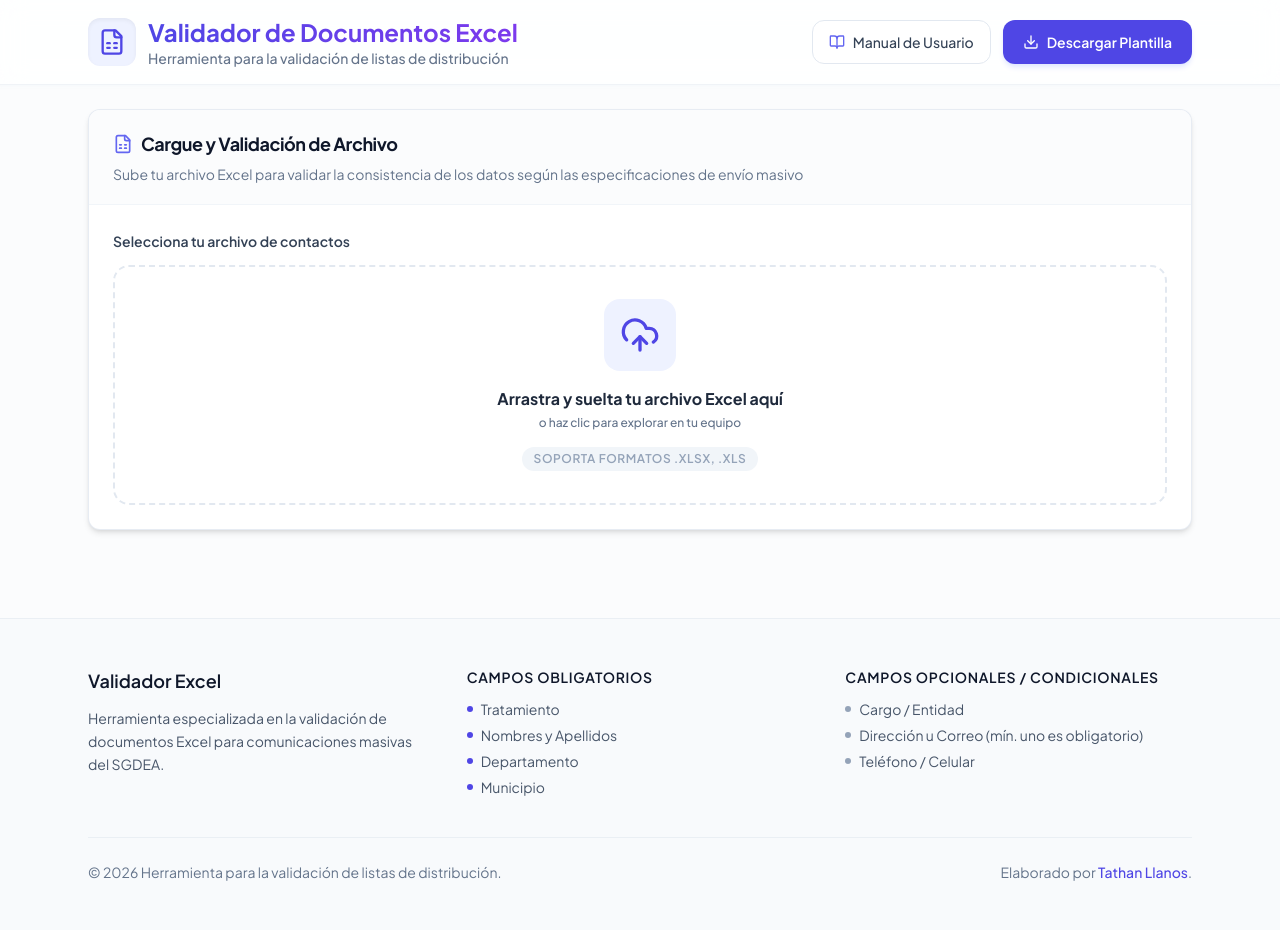
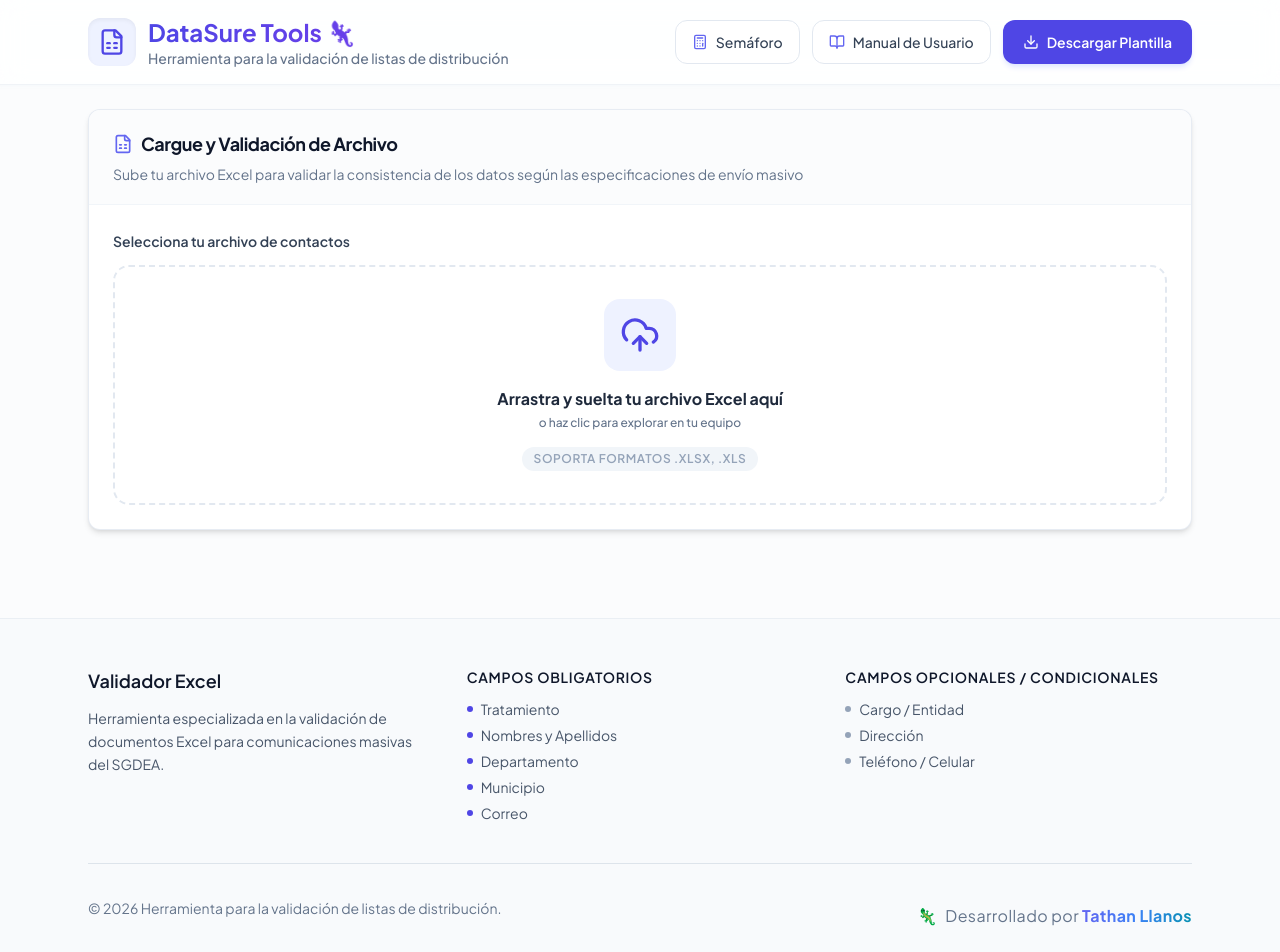
Before and after one commit to jomallaru/Validador-Masivas, a Next.js app: page / in a window 1280 px wide. Shown: the top 952 px of the page. Before the commit the page ends 930 px from the top, so only its background shows below. Built offline with nearby package versions, Linux system fonts and the light colour scheme.

Commit message:
Semaforo

```diff
--- a/app/components/footer.tsx
+++ b/app/components/footer.tsx
@@ -29,6 +29,10 @@ export default function Footer() {
                 <span className="h-1.5 w-1.5 rounded-full bg-indigo-600"></span>
                 Municipio
               </li>
+              <li className="flex items-center gap-2">
+                <span className="h-1.5 w-1.5 rounded-full bg-indigo-600"></span>
+                Correo
+              </li>
             </ul>
           </div>
 
@@ -41,7 +45,7 @@ export default function Footer() {
               </li>
               <li className="flex items-center gap-2">
                 <span className="h-1.5 w-1.5 rounded-full bg-slate-400"></span>
-                Dirección u Correo (mín. uno es obligatorio)
+                Dirección
               </li>
               <li className="flex items-center gap-2">
                 <span className="h-1.5 w-1.5 rounded-full bg-slate-400"></span>
@@ -51,20 +55,23 @@ export default function Footer() {
           </div>
         </div>
 
-        <div className="border-t border-slate-200/60 dark:border-slate-800 mt-10 pt-6 flex flex-col md:flex-row items-center justify-between gap-4">
+        <div className="border-t border-slate-300/60 dark:border-slate-800 mt-10 pt-6 flex flex-col md:flex-row items-center justify-between gap-4">
           <p className="text-sm text-slate-500 dark:text-slate-400">
             © 2026 Herramienta para la validación de listas de distribución.
           </p>
-          <p className="text-sm text-slate-500 dark:text-slate-400">
-            Elaborado por{" "}
+          <p className="mt-4 flex items-center justify-center gap-2 text-base tracking-wide text-slate-500 dark:text-slate-400">
+            <span className="text-base">🦎</span>
+            <span>
+              Desarrollado por{" "}
               <a
                 href="https://github.com/jomallaru"
-              className="text-indigo-600 hover:text-indigo-700 dark:text-indigo-400 font-medium hover:underline transition-colors"
                 target="_blank"
                 rel="noopener noreferrer"
+                className="font-bold bg-gradient-to-r from-indigo-500 via-blue-500 to-cyan-600 bg-clip-text text-transparent hover:opacity-80 transition-opacity"
               >
                 Tathan Llanos
-            </a>.
+              </a>
+            </span>
           </p>
         </div>
       </div>
--- a/app/components/header.tsx
+++ b/app/components/header.tsx
@@ -1,14 +1,15 @@
 "use client"
 
-import { FileSpreadsheet, Download, BookOpen } from "lucide-react"
+import { FileSpreadsheet, Download, BookOpen, Calculator } from "lucide-react"
 import { Button } from "@/components/ui/button"
 
 interface HeaderProps {
   onDownloadTemplate: () => void
   onShowManual: () => void
+  onShowSemaforo: () => void
 }
 
-export default function Header({ onDownloadTemplate, onShowManual }: HeaderProps) {
+export default function Header({ onDownloadTemplate, onShowManual, onShowSemaforo }: HeaderProps) {
   return (
     <header className="sticky top-0 z-50 backdrop-blur-md bg-white/80 border-b border-slate-200/50 shadow-sm shadow-slate-100/50 dark:bg-slate-900/80 dark:border-slate-800/40 transition-all">
       <div className="max-w-6xl mx-auto px-6 py-4">
@@ -19,7 +20,7 @@ export default function Header({ onDownloadTemplate, onShowManual }: HeaderProps
             </div>
             <div>
               <h1 className="text-xl md:text-2xl font-bold bg-gradient-to-r from-indigo-600 to-violet-600 bg-clip-text text-transparent dark:from-indigo-400 dark:to-violet-400">
-                Validador de Documentos Excel
+                DataSure Tools 🦎
               </h1>
               <p className="text-xs md:text-sm text-slate-500 dark:text-slate-400 font-medium">
                 Herramienta para la validación de listas de distribución
@@ -28,6 +29,14 @@ export default function Header({ onDownloadTemplate, onShowManual }: HeaderProps
           </div>
 
           <div className="flex items-center gap-3 w-full sm:w-auto justify-end">
+            <Button
+              variant="outline"
+              onClick={onShowSemaforo}
+              className="flex items-center gap-2 border-slate-200 hover:bg-slate-50 text-slate-700 hover:text-slate-900 transition-all font-medium rounded-xl h-11"
+            >
+              <Calculator className="h-4 w-4 text-indigo-500" />
+              Semáforo
+            </Button>
             <Button
               variant="outline"
               onClick={onShowManual}
--- /dev/null
+++ b/app/components/semaforo-modal.tsx
@@ -0,0 +1,130 @@
+"use client"
+
+import { useState } from "react"
+import { Dialog, DialogContent, DialogHeader, DialogTitle, DialogDescription } from "@/components/ui/dialog"
+import { Input } from "@/components/ui/input"
+import { Label } from "@/components/ui/label"
+import { Button } from "@/components/ui/button"
+import { Calculator, Percent, ShieldCheck, ShieldAlert, RotateCcw } from "lucide-react"
+
+interface SemaforoModalProps {
+  isOpen: boolean
+  onClose: () => void
+}
+
+export default function SemaforoModal({ isOpen, onClose }: SemaforoModalProps) {
+  const [inputValue, setInputValue] = useState<string>("")
+
+  const numValue = parseFloat(inputValue)
+  const isValid = !isNaN(numValue) && isFinite(numValue)
+  const blueResult = isValid ? numValue * 0.7 : 0
+  const redResult = isValid ? numValue * 1.2 : 0
+
+  const formatNumber = (val: number) => {
+    if (!isValid && val === 0) return "-"
+    return new Intl.NumberFormat("es-CO", {
+      minimumFractionDigits: 0,
+      maximumFractionDigits: 2,
+    }).format(val)
+  }
+
+  const handleClear = () => {
+    setInputValue("")
+  }
+
+  return (
+    <Dialog open={isOpen} onOpenChange={onClose}>
+      <DialogContent className="max-w-md rounded-2xl border-slate-200/80 shadow-2xl dark:border-slate-800/80 bg-white dark:bg-slate-950 p-6 overflow-hidden">
+        <DialogHeader>
+          <DialogTitle className="flex items-center gap-2 text-xl font-bold text-slate-900 dark:text-slate-100">
+            <div className="p-1.5 bg-indigo-50 dark:bg-indigo-950/50 text-indigo-600 dark:text-indigo-400 rounded-lg">
+              <Calculator className="h-5 w-5" />
+            </div>
+            Calculadora de Tiempo
+          </DialogTitle>
+          <DialogDescription className="text-slate-500 dark:text-slate-400 text-sm">
+            Establece los límites operativos en función del numero de dias.
+          </DialogDescription>
+        </DialogHeader>
+
+        <div className="space-y-6 mt-4">
+          {/* Input Area */}
+          <div className="space-y-2">
+            <div className="flex justify-between items-center">
+              <Label htmlFor="semaforo-input" className="text-sm font-semibold text-slate-700 dark:text-slate-300">
+                Valor Inicial
+              </Label>
+              {inputValue && (
+                <Button
+                  variant="ghost"
+                  onClick={handleClear}
+                  className="h-6 px-2 text-xs text-slate-500 hover:text-slate-700 dark:hover:text-slate-300 gap-1 flex items-center"
+                >
+                  <RotateCcw className="h-3 w-3" />
+                  Limpiar
+                </Button>
+              )}
+            </div>
+            <div className="relative">
+              <Input
+                id="semaforo-input"
+                type="number"
+                value={inputValue}
+                onChange={(e) => setInputValue(e.target.value)}
+                className="pr-10 h-12 rounded-xl border-slate-200 dark:border-slate-850 dark:bg-slate-900 focus-visible:ring-indigo-500 text-base font-medium"
+              />
+              <div className="absolute right-3.5 top-1/2 -translate-y-1/2 text-slate-400 text-sm font-medium">
+                días
+              </div>
+            </div>
+          </div>
+
+          {/* Results Grid */}
+          <div className="grid grid-cols-1 sm:grid-cols-2 gap-4">
+            {/* Blue threshold (70%) */}
+            <div className="bg-blue-50/60 dark:bg-blue-950/20 border border-blue-100 dark:border-blue-900/30 p-5 rounded-2xl flex flex-col items-center justify-center text-center gap-1.5 transition-all duration-300 hover:shadow-md hover:scale-[1.01]">
+              <div className="p-2 bg-blue-100 dark:bg-blue-900/40 text-blue-600 dark:text-blue-400 rounded-full">
+                <ShieldCheck className="h-5 w-5" />
+              </div>
+              <span className="text-xs font-bold text-blue-700/80 dark:text-blue-300/80 uppercase tracking-wider">
+                Umbral Normal (70%)
+              </span>
+              <span className="text-3xl font-extrabold text-blue-600 dark:text-blue-400 tracking-tight block max-w-full truncate px-1">
+                {formatNumber(blueResult)}
+              </span>
+              <span className="text-[11px] font-medium text-blue-700/60 dark:text-blue-300/50">
+                Límite inferior sugerido
+              </span>
+            </div>
+
+            {/* Red threshold (120%) */}
+            <div className="bg-rose-50/60 dark:bg-rose-950/20 border border-rose-100 dark:border-rose-900/30 p-5 rounded-2xl flex flex-col items-center justify-center text-center gap-1.5 transition-all duration-300 hover:shadow-md hover:scale-[1.01]">
+              <div className="p-2 bg-rose-100 dark:bg-rose-900/40 text-rose-600 dark:text-rose-400 rounded-full">
+                <ShieldAlert className="h-5 w-5" />
+              </div>
+              <span className="text-xs font-bold text-rose-700/80 dark:text-rose-300/80 uppercase tracking-wider">
+                Umbral de Alerta (120%)
+              </span>
+              <span className="text-3xl font-extrabold text-rose-600 dark:text-rose-400 tracking-tight block max-w-full truncate px-1">
+                {formatNumber(redResult)}
+              </span>
+              <span className="text-[11px] font-medium text-rose-700/60 dark:text-rose-300/50">
+                Límite superior excedido
+              </span>
+            </div>
+          </div>
+
+          {/* Close Button */}
+          <div className="pt-2 flex justify-end">
+            <Button
+              onClick={onClose}
+              className="bg-slate-900 hover:bg-slate-800 dark:bg-slate-100 dark:hover:bg-slate-200 text-white dark:text-slate-950 font-semibold rounded-xl px-5 h-11 transition-all w-full sm:w-auto"
+            >
+              Cerrar
+            </Button>
+          </div>
+        </div>
+      </DialogContent>
+    </Dialog>
+  )
+}
--- a/app/excel-validator.tsx
+++ b/app/excel-validator.tsx
@@ -19,6 +19,7 @@ import { normalizeRowData, validateColumns } from "./utils/column-mapper"
 import Header from "./components/header"
 import Footer from "./components/footer"
 import ManualModal from "./components/manual-modal"
+import SemaforoModal from "./components/semaforo-modal"
 
 const downloadExcelTemplate = () => {
   alert("Función de descarga de plantilla - próximamente disponible")
@@ -36,6 +37,7 @@ export default function ExcelValidator() {
     foundColumns: string[]
   } | null>(null)
   const [showManual, setShowManual] = useState(false)
+  const [showSemaforo, setShowSemaforo] = useState(false)
   const [isDragging, setIsDragging] = useState(false)
   const fileInputRef = useRef<HTMLInputElement>(null)
 
@@ -265,7 +267,11 @@ export default function ExcelValidator() {
   return (
     <div className="min-h-screen bg-slate-50/50 dark:bg-slate-950/20 text-slate-800 dark:text-slate-100 flex flex-col justify-between">
       <div className="w-full">
-        <Header onDownloadTemplate={downloadExcelTemplate} onShowManual={() => setShowManual(true)} />
+        <Header
+          onDownloadTemplate={downloadExcelTemplate}
+          onShowManual={() => setShowManual(true)}
+          onShowSemaforo={() => setShowSemaforo(true)}
+        />
 
         <main className="max-w-6xl mx-auto p-4 md:p-6 space-y-6">
           <Card className="border-slate-200/80 shadow-md dark:border-slate-800/80 overflow-hidden">
@@ -624,6 +630,7 @@ export default function ExcelValidator() {
       <Footer />
 
       <ManualModal isOpen={showManual} onClose={() => setShowManual(false)} />
+      <SemaforoModal isOpen={showSemaforo} onClose={() => setShowSemaforo(false)} />
     </div>
   )
 }
--- /dev/null
+++ b/pnpm-workspace.yaml
@@ -0,0 +1,2 @@
+allowBuilds:
+  sharp: set this to true or false
```
Lines whose indentation alone changed are shown as unchanged.
